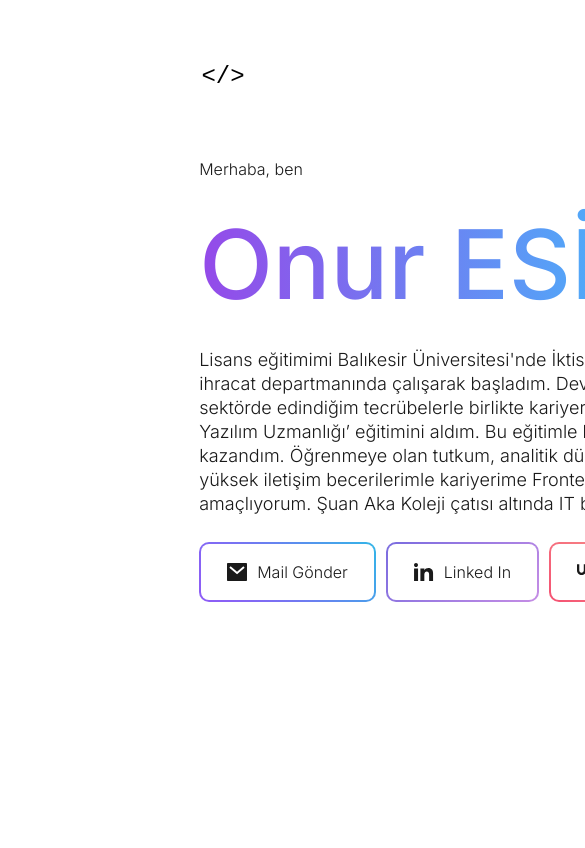
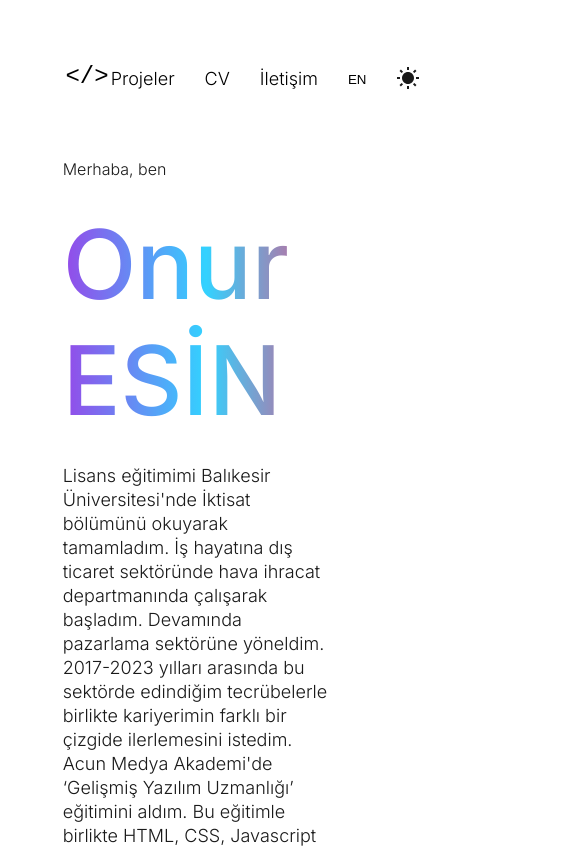
Before and after one commit to onuresin/my-react-portfolio2025, a React (Vite) app: page / in a window 390 px wide. Shown: the top 848 px of the page, 585 px wide, since content can reach past the window. Built offline with nearby package versions, Linux system fonts and the light colour scheme.

Commit message:
css responsive hazır hale geldi bir kaç hata düzeltildi

```diff
--- a/src/App.css
+++ b/src/App.css
@@ -12,11 +12,14 @@
   --Black05: #1A1A1A;
 }
 body {
-  width: 1440px;
-  margin: 0 auto;
   background-color: var(--White);
   font-family: Inter;
   transition: background-color 0.4s ease, color 0.4s ease;
+}
+.main-container {
+  width: 100%;
+  margin: 0 auto;
+  max-width: 1440px;
 }
 body.dark {
   background-color: var(--Black);
@@ -32,6 +35,7 @@ body.dark .links-header a {
 }
 .inner-Header {
   width: 74%;
+  max-width: 1100px;
   margin: 0 auto;
   display: flex;
   justify-content: space-between;
@@ -39,13 +43,12 @@ body.dark .links-header a {
   margin-top: 46.5px;
   margin-bottom: 47.5px;
   padding: 6.5px 12px;
+  transition: width 0.3s;
 }
 .links-header {
-  width: 24.22%;
   display: flex;
   gap: 30px;
   align-items: center;
-
 }
 .links-header button {
   background-color: transparent;
--- a/src/App.jsx
+++ b/src/App.jsx
@@ -6,7 +6,7 @@ function App() {
 
   return (
     <>
-      <div className="container">
+      <div className="main-container">
         <Header />
         <Hero />
       </div>
```
